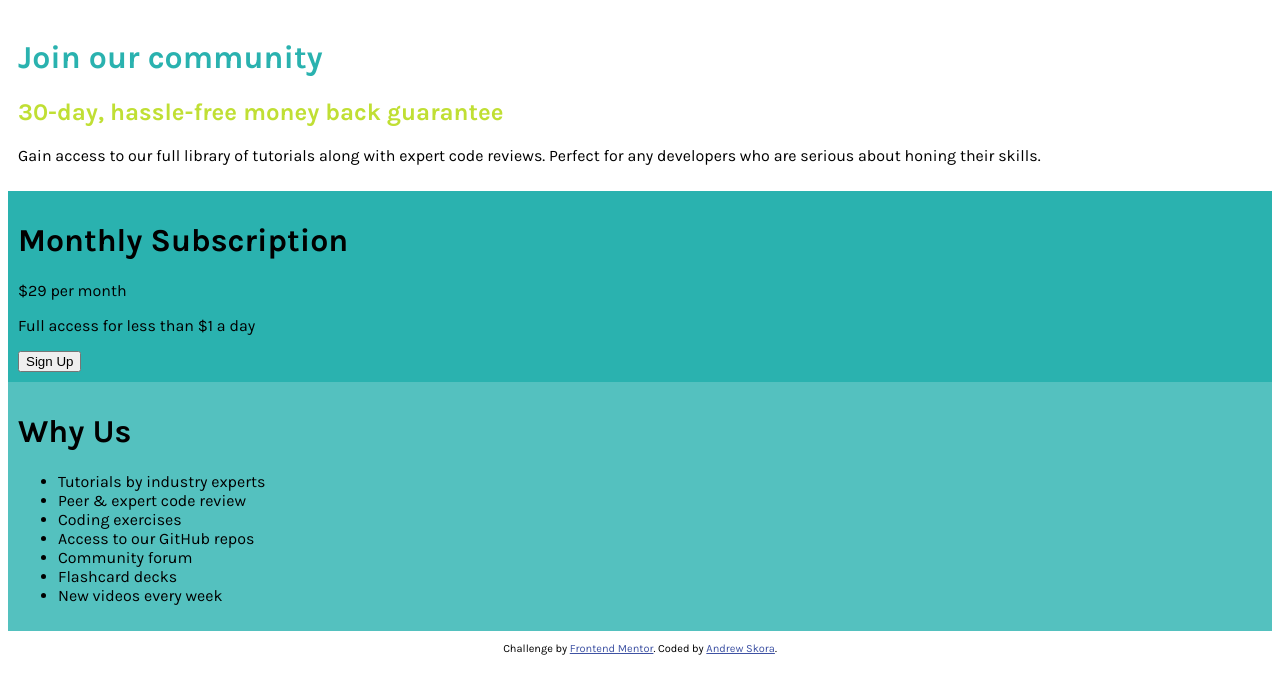
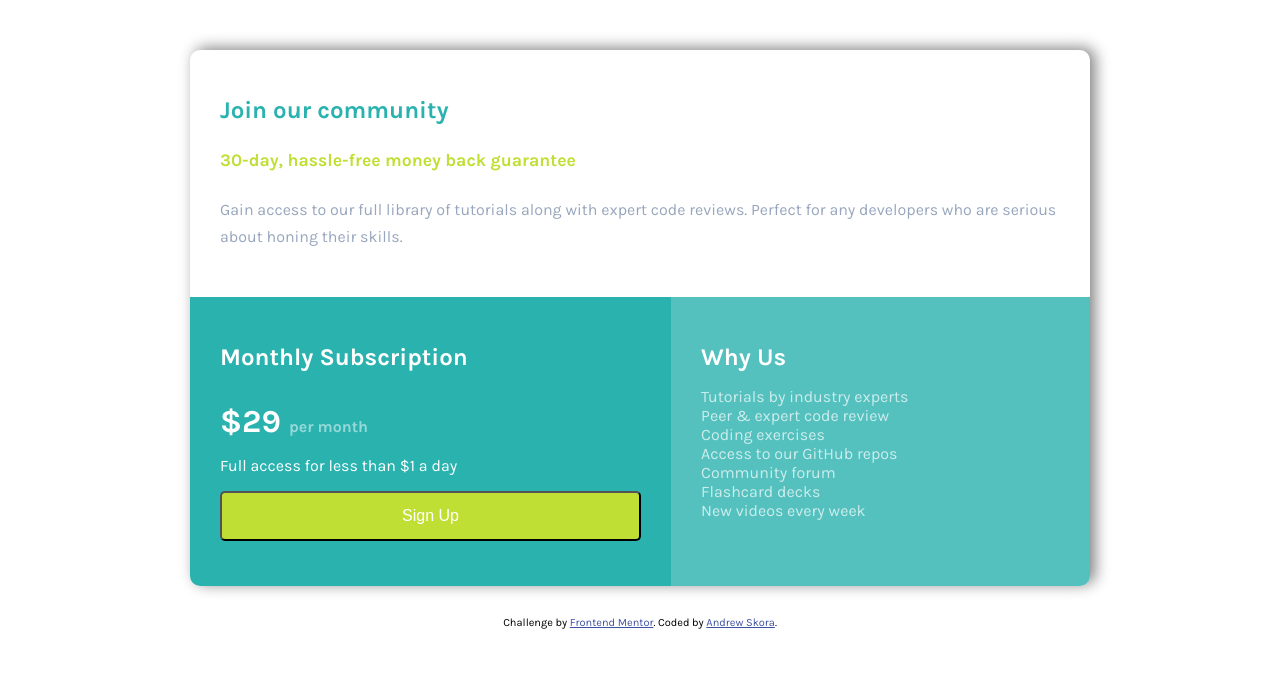
Before and after one commit to askora16/Single-Price-Grid-Component, a plain HTML site: page index.html in a window 1280 px wide. Drawn offline with Linux system fonts and the light colour scheme.

Commit message:
Update index.css

```diff
--- a/index.css
+++ b/index.css
@@ -2,44 +2,120 @@
 
 body {
     font-family: karla;
+    Font-size: 16px;
+    margin-top: 50px;
 }
 
-.container{
-    border: solid black 1px;
+.content{
+    box-shadow: 5px -2px 15px gray;
+    border-radius: 10px;
+    margin: 30px auto;
+    width: 80vw;
+    Font-size: 16px;
 }
 
 .card {
-    padding: 10px;
+    padding: 30px;
+}
+
+.top p {
+    color: hsl(218, 22%, 67%);
+    line-height: 1.7;
 }
 
 .top h1 {
     color: hsl(179, 62%, 43%);
+    font-size: 1.5em;
 }
+
 .top h2 {
     color: hsl(71, 73%, 54%);
-}
-
-.top {
-    background-color: white;
+    font-size: 1.1em;
+    padding: 10px 0 10px 0;
 }
 
 .bottom {
     background-color:hsl(179, 62%, 43%);
+    color: white;
+}
+
+.bottom h1 {
+    font-size: 1.5em;
+}
+
+.price {
+    margin-bottom: 10px;
+    font-size: 2em;
+    font-weight: 700;
+}
+
+span {
+    font-size: .5em;
+    opacity: .5;
+}
+
+button {
+    background-color: hsl(71, 73%, 54%);
+    color: white;
+    border-radius: 5px;
+    width: 100%;
+    height: 50px;
+    margin-bottom: 15px;
+    font-size: 1em;
+}
+
+button:hover {
+    box-shadow: 10px 5px teal;
+    background-color: white;
+    color: hsl(71, 73%, 54%);
+    font-size: 1.2em;
 }
 
 .right {
     background-color: hsl(179, 62%, 43%, .8);
+    border-radius: 0 0 10px 10px;
+    color: white;
 }
+
+.right ul {
+    list-style: none;
+    margin-left: 0;
+    padding-inline-start: 0;
+    font-weight: 400;
+}
+
+li {
+    opacity: .7;
+}
+
+li:hover {
+    font-size: 1.1em;
+    color: hsl(71, 73%, 54%);
+}
+
+.right h1 {
+    font-size: 1.5em;
+}
+
 
 @media (min-width: 600px) {
 
-    .container{
+    .content{
         display: grid;
         grid-template-columns: auto auto;
+        max-width: 900px;
     }
 
     .top {
         grid-column: 1/span 2;
     }
 
+    .bottom {
+        border-radius: 0px 0px 0px 10px;
+    }
+
+    .right {
+        border-radius: 0 0 10px 0px;
+    }
+
 }
```
